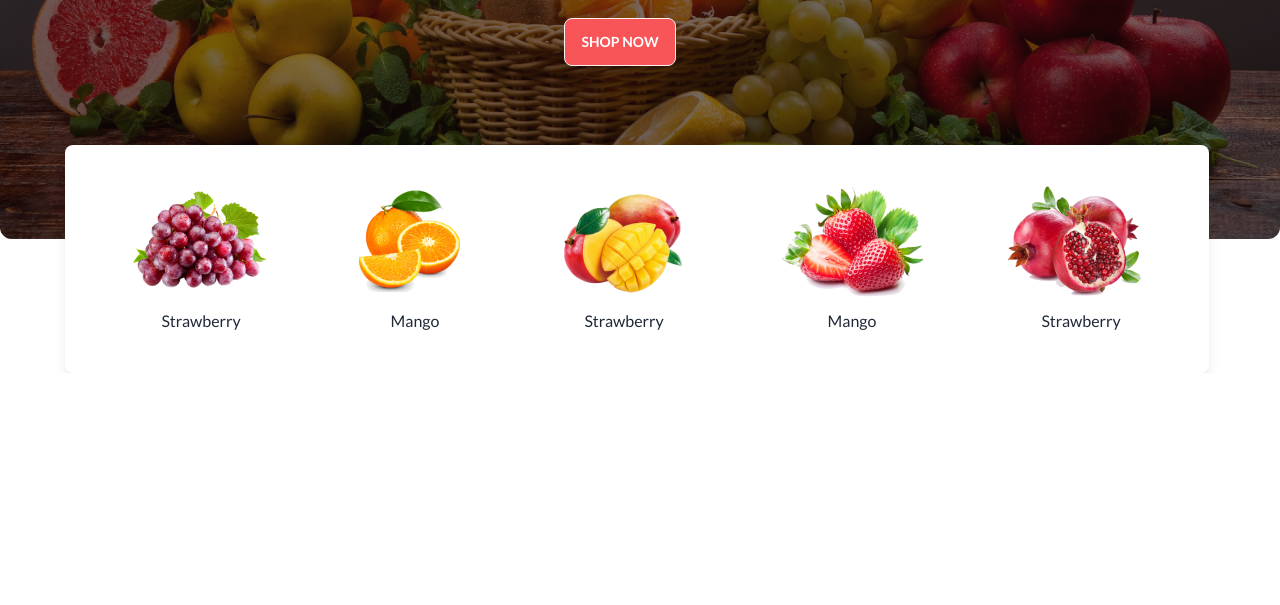
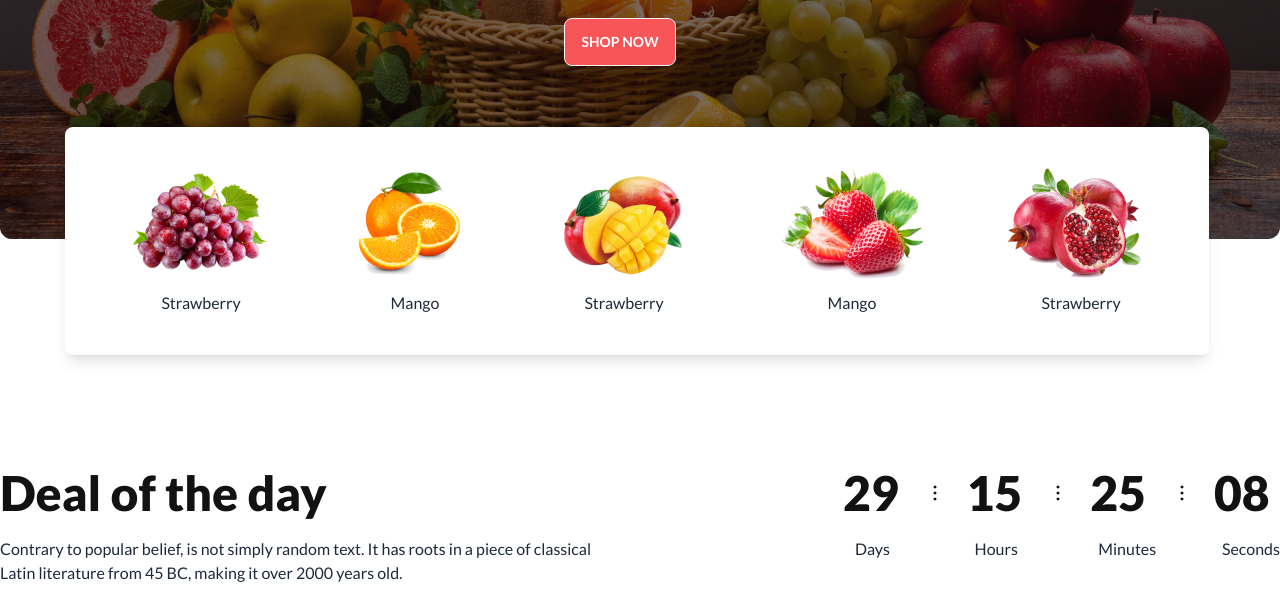
Before and after one commit to mdminarba/B8A3-fruit-brust, a plain HTML site: page index.html in a window 1280 px wide. Shown: the part 438-1043 px from the top of the page. Before the commit the page ends 811 px from the top, so only its background shows below. Drawn offline with nearby package versions, Linux system fonts and the light colour scheme.

Commit message:
Deal of the day conten section added

```diff
--- a/index.html
+++ b/index.html
@@ -137,7 +137,7 @@
           <section>
              <!-- section strat -->
 
-             <div class=" absolute -bottom-32 left-[65px] navbar-center hidden lg:flex flex justify-center gap-20 py-10 px-16 bg-[#FFF] rounded-lg shadow-lg ">
+             <div class=" absolute -bottom-[110px] left-[65px] navbar-center hidden lg:flex flex justify-center gap-20 py-10 px-16 bg-[#FFF] rounded-lg shadow-lg ">
                 <div class=" text-center   ">
                     <img src="./images/fruit1.png" alt="" class="mb-3">
                     <a href="">Strawberry</a>
@@ -164,7 +164,51 @@
     </header>
     <main class="container md:container md:mx-auto ">
         <!-- section strat -->
-        <section></section>
+        <section>
+            <!-- Deal of the day section -->
+            <div class=" lg:mt-56 md:mt-5">
+                <!-- Deal of the day conten section -->
+                <div class="flex lg:justify-between justify-center  lg:flex-row flex-col">
+                    <div class="">
+                        <h2 class="font-extrabold text-5xl text-[#121212]">Deal of the day</h2>
+                        <p class="text-slate-800 my-5">Contrary to popular belief, is not simply random text. It has roots in a piece of classical <br> Latin literature from 45 BC, making it over 2000 years old.</p>
+                    </div>
+                  <div class="flex lg:gap-5  ">
+                    <div class="">
+                        <div class=" flex gap-6 ">
+                            <h2 class="font-extrabold text-5xl text-[#121212]">29</h2>
+                            <img src="./images/Frame (2).svg" alt="">
+                        </div>
+                        <p class="text-slate-800 my-5 ml-3 " >Days</p>
+                    </div>
+                    <div class="">
+                        <div class=" flex gap-6">
+                            <h2 class="font-extrabold text-5xl text-[#121212]">15</h2>
+                            <img src="./images/Frame (2).svg" alt="">
+                        </div>
+                        <p class="text-slate-800 my-5 ml-2 ">Hours</p>
+                    </div>
+                    <div class="">
+                        <div class=" flex gap-6">
+                            <h2 class="font-extrabold text-5xl text-[#121212]">25</h2>
+                            <img src="./images/Frame (2).svg" alt="">
+                        </div>
+                        <p class="text-slate-800 my-5 ml-2">Minutes</p>
+                    </div>
+                    <div class="">
+                        <div class=" flex gap-6">
+                            <h2 class="font-extrabold text-5xl text-[#121212]">08</h2>
+
+                        </div>
+                        <p class="text-slate-800 my-5 ml-2">Seconds</p>
+                    </div>
+
+                  </div>
+                </div>
+                <!-- Deal of the day morden section -->
+                <div class=""></div>
+            </div>
+        </section>
     </main>
     <footer></footer>
 
```
Also changed, not shown: images/Frame (2).svg (added).
